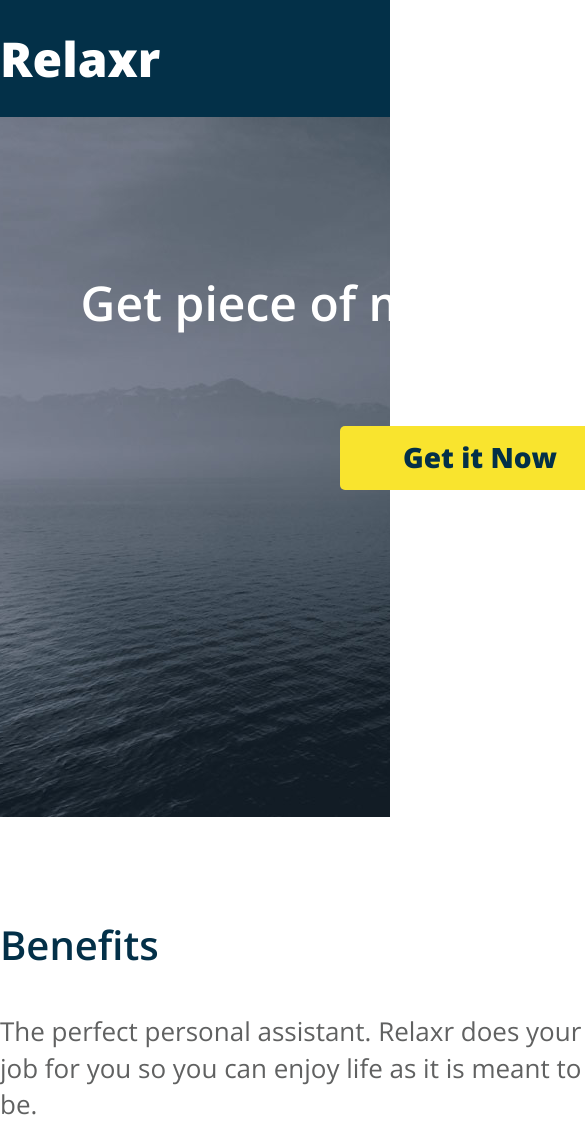
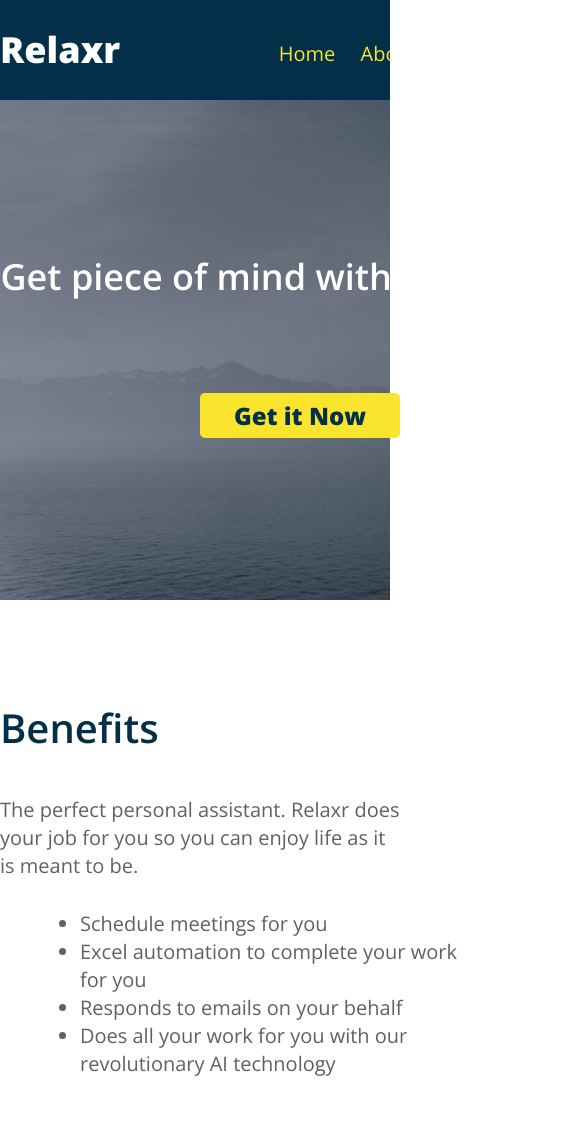
Before and after one commit to osoidian/assignment8_ac, a plain HTML site: page index.html in a window 390 px wide. Shown: the top 1125 px of the page, 585 px wide, since content can reach past the window. Drawn offline with nearby package versions, Linux system fonts and the light colour scheme.

Commit message:
Index.html responsive

```diff
--- a/css/style.css
+++ b/css/style.css
@@ -85,10 +85,11 @@ header .logo {
 header nav {
   float: right;
   margin-top: 15px;
+  margin-right: 20px;
 }
 header nav ul li {
   display: inline-block;
-  margin: 0 0 0 40px;
+  margin: 0 0 0 20px;
   font-size: 24px;
 }
 header nav ul li a {
@@ -287,3 +288,63 @@ footer p {
   color: #fff;
   font-weight: 600;
 }
+
+@media only screen and (max-width: 768px) {
+  body {
+    font-size: 1.25rem;
+    width: 100%
+  }
+  .container {
+    width: 600px;
+    margin: 0 auto;
+  }
+
+  .logo {
+    font-size: 2.25rem;
+  }
+
+  header nav ul li {
+    font-size: 1.25rem;
+  }
+
+  #hero h2 {
+    font-size: 2.25rem;
+  }
+
+  .button {
+    font-weight: 800;
+    padding: 6px 0;
+    width: 200px;
+    font-size: 1.5rem;
+  }
+
+  #hero {
+    height: 500px;
+  }
+
+  h3 {
+    color: #033048;
+    font-size: 40px;
+    font-weight: 600;
+    margin-bottom: 40px;
+  }
+  #benefits p, #benefits ul {
+    width: 400px;
+  }
+  #benefits ul {
+    list-style: disc;
+    margin: 30px 0 0 80px;
+  }
+
+  blockquote {
+    font-size: 1.5rem;
+  }
+
+  .blue {
+    font-size: 1.25rem;
+  }
+
+  .copyright {
+    font-size: 0.75rem;
+  }
+}
--- a/index.html
+++ b/index.html
@@ -3,6 +3,7 @@
 	<head>
     	<meta charset="utf-8">
     	<meta name="description" content="The perfect personal assistant. Relaxr does your job for you so you can enjoy life as it is meant to be.">
+			<meta name="viewport" content="width=device-width, initial-scale=1.0">
 
 		<title>Relaxr Landing Page</title>
 		<link href='http://fonts.googleapis.com/css?family=Open+Sans:300italic,300,600,800' rel='stylesheet' type='text/css'>
```
